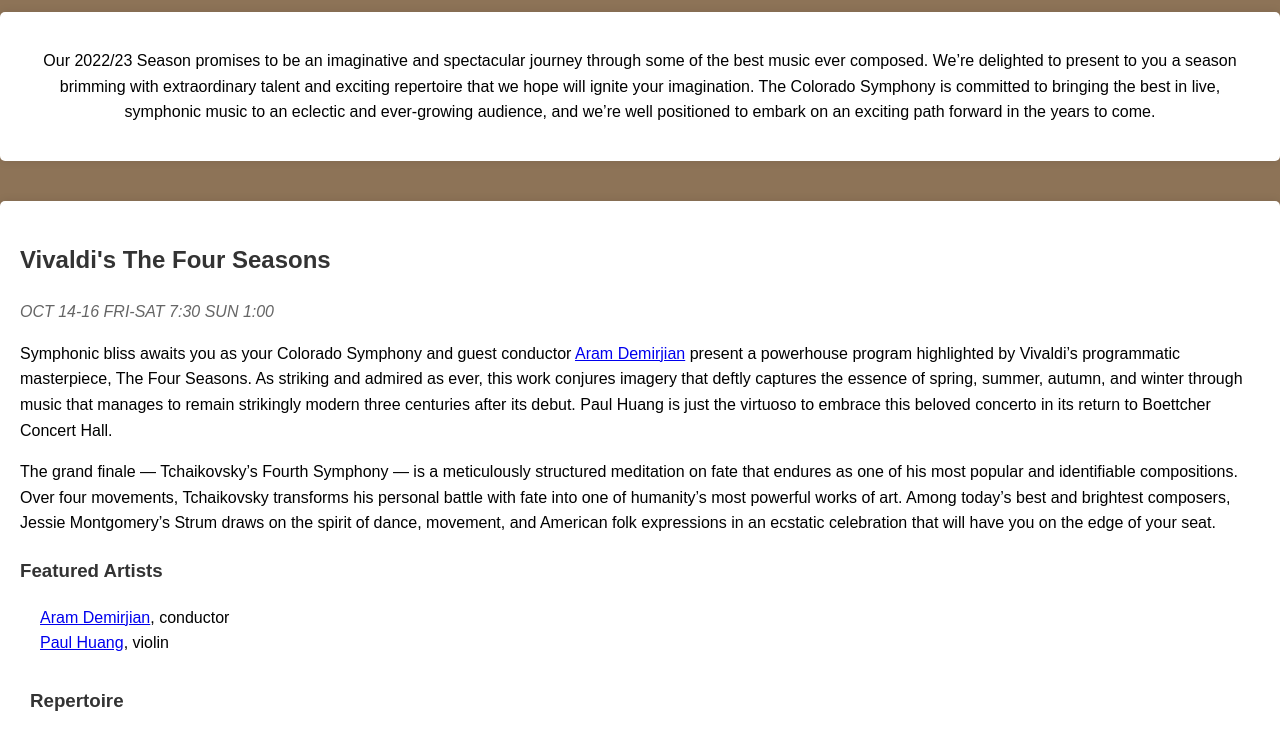
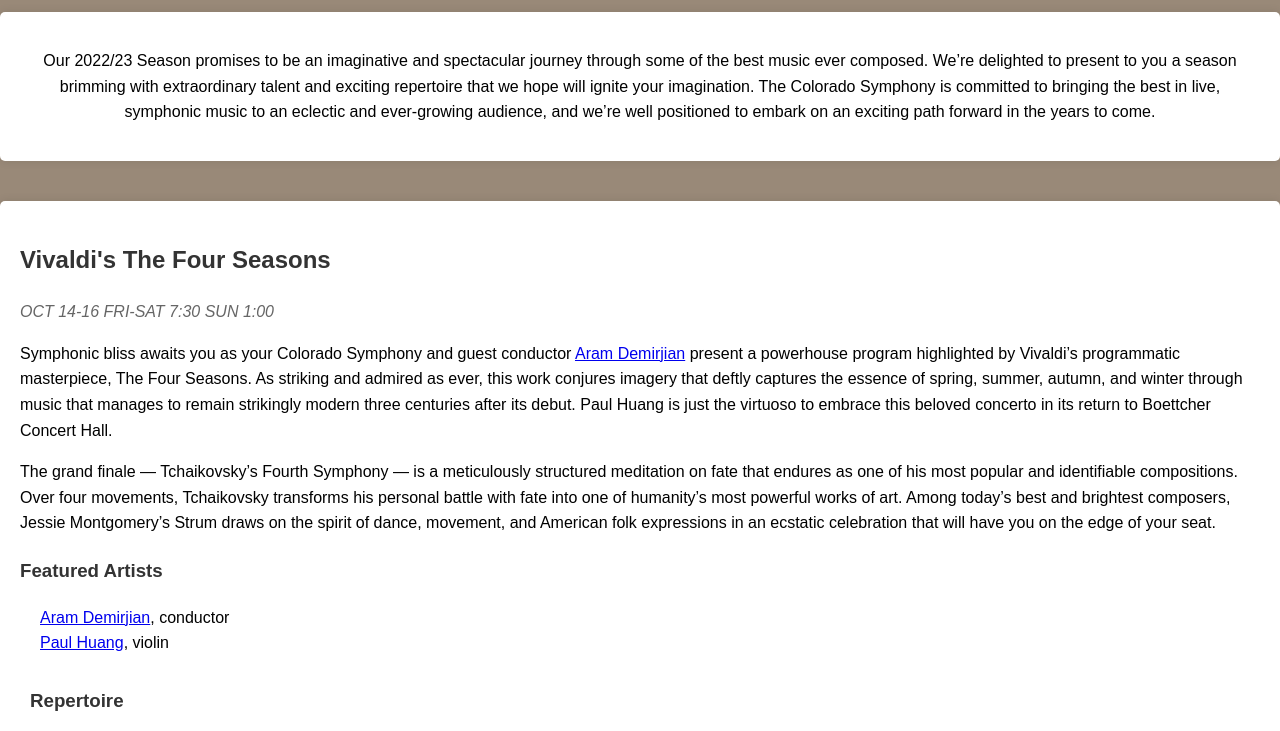
Before and after one commit to Delaneyrs/Delaneyrs.github.io, a plain HTML site: page css-project/index.html in a window 1280 px wide. Shown: the part 69-800 px from the top of the page. Drawn offline with Linux system fonts and the light colour scheme.

Commit message:
Update styles.css

```diff
--- a/css-project/styles.css
+++ b/css-project/styles.css
@@ -5,7 +5,7 @@ body {
     line-height: 1.6;
     margin: 0;
     padding: 0;
-    background-color: #8d7357;
+    background-color: #998978;
 }
 
 .container {
```
